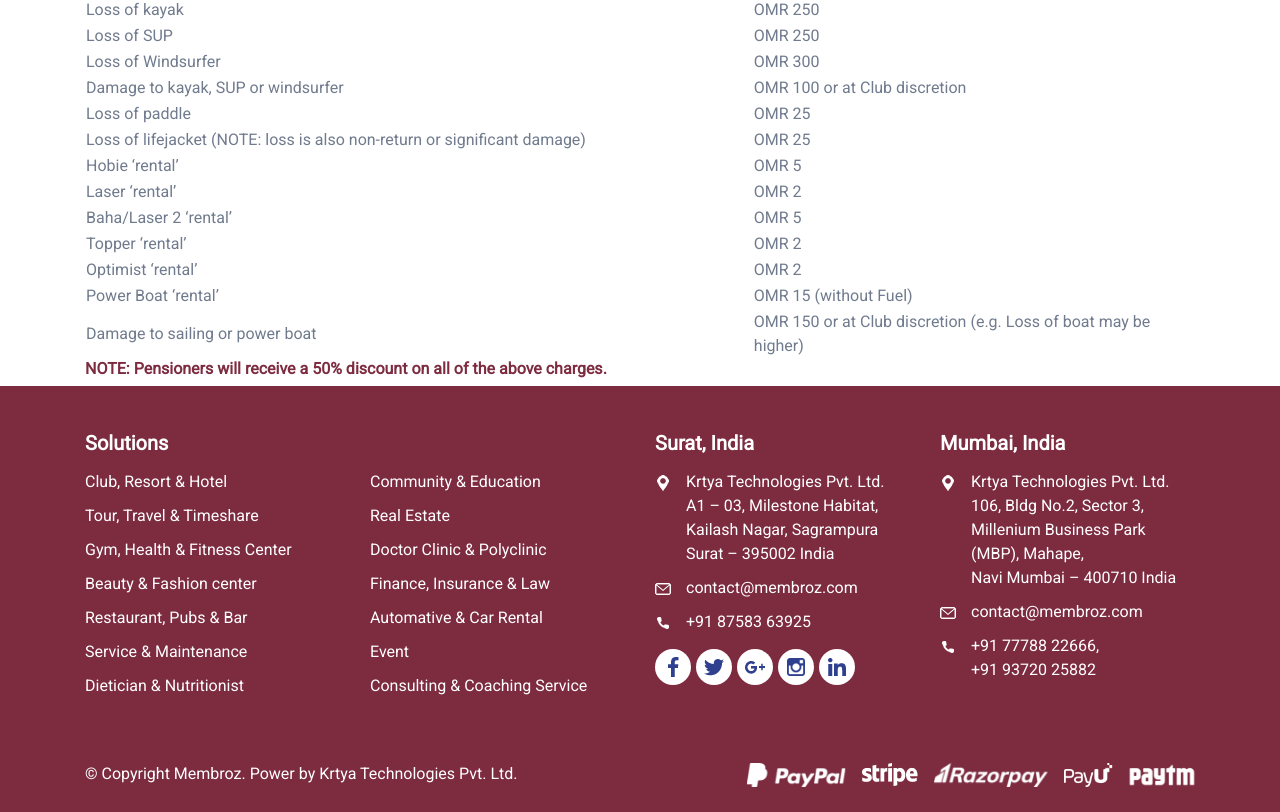
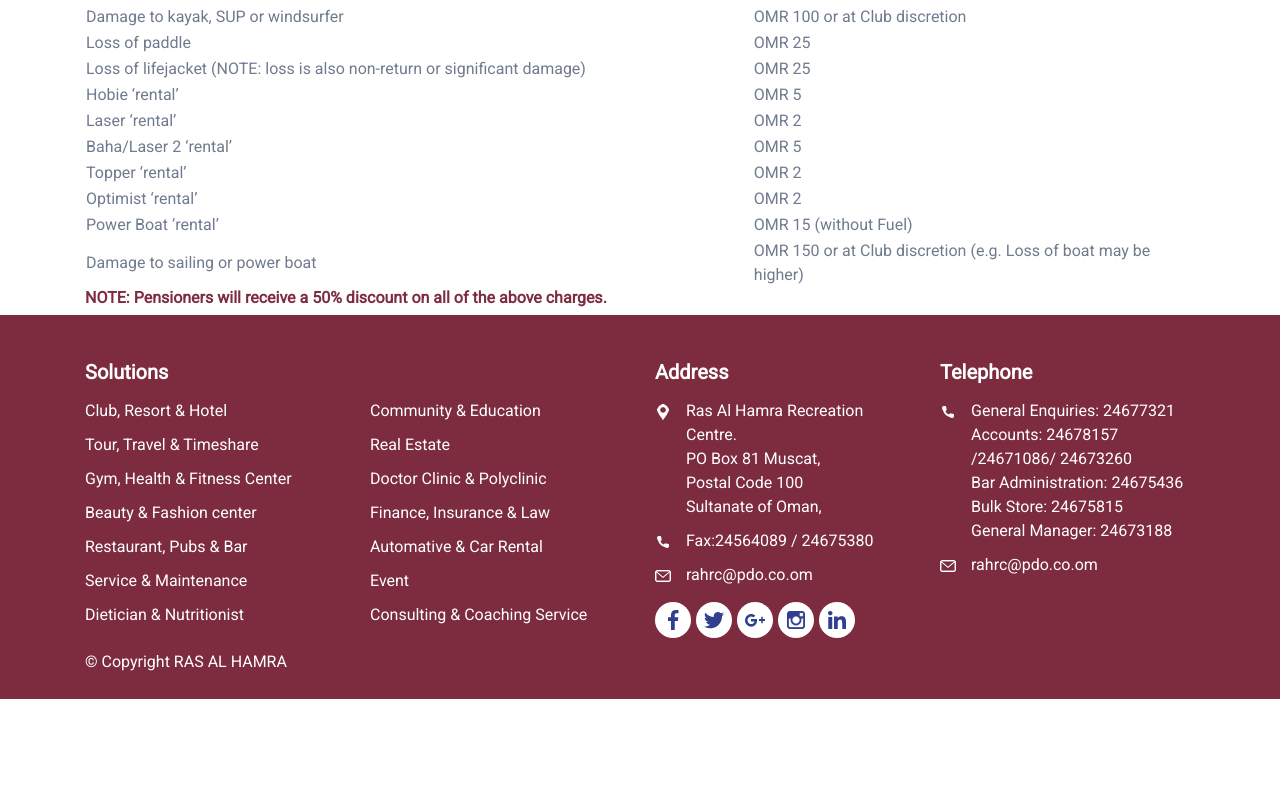
Before and after one commit to jariwbh/club-react, a React (Create React App) app: page /pricing in a window 1280 px wide. Shown: the part 647-1459 px from the top of the page. After the commit the page ends 1346 px from the top, so only its background shows below. Built offline with nearby package versions, Linux system fonts and the light colour scheme.

Commit message:
Update-Pages

```diff
--- a/src/Components/Footer.js
+++ b/src/Components/Footer.js
@@ -67,52 +67,46 @@ class Footer extends Component {
                                 </ul>
                             </div>
                             <div className="col-md-3">
-                                <h3 className="footer-head">Surat, India</h3>
+                                <h3 className="footer-head">Address</h3>
                                 <div className="faddres">
-                                    <p><i className="custom-map-marker-icon" ></i> Krtya Technologies Pvt. Ltd.<br />
-                                        A1 – 03, Milestone Habitat,<br />
-                                            Kailash Nagar, Sagrampura<br />
-                                                Surat – 395002 India</p>
-                                    <p><i className="custom-envelope-icon"></i> <a href="mailto:contact@membroz.com">contact@membroz.com</a></p>
-                                    <p><i className="custom-phone-icon"></i> <a href="tel:+918758363925">+91 87583 63925</a> </p>
+                                    <p><i className="custom-map-marker-icon" ></i>Ras Al Hamra Recreation Centre.<br />
+                                    PO Box 81 Muscat,<br />
+                                    Postal Code 100<br />
+                                    Sultanate of Oman,</p>
+                                    <p><i className="custom-phone-icon"></i> <a href="tel:+918758363925">Fax:24564089 / 24675380</a> </p>
+                                    <p><i className="custom-envelope-icon"></i> <a href="mailto:contact@membroz.com">rahrc@pdo.co.om</a></p>
                                 </div>
                                 <div className="social-icons-main mrt15">
-                                    <a href="https://www.facebook.com/Membroz.Managemembership/" className="social-link" target="_blank">
+                                    <a href="https://www.facebook.com/Ras-Al-Hamra-The-Club-342801119710857/" className="social-link" target="_blank">
                                         <i className="custom-facebook-icon"></i></a>
                                     <a href="https://twitter.com/membroz" className="social-link" target="_blank">
                                         <i className="custom-twitter-icon"></i></a>
                                     <a href="https://plus.google.com/u/0/111329599158279368554" className="social-link" target="_blank">
                                         <i className="custom-google-plus-icon"></i></a>
-                                    <a href="https://www.instagram.com/membroz.software/" className="social-link" target="_blank">
+                                    <a href="https://www.instagram.com/rahtheclub/" className="social-link" target="_blank">
                                         <i className="custom-instagram-icon"></i></a>
                                     <a href="https://www.linkedin.com/company/membroz-managemembership/" className="social-link" target="_blank">
                                         <i className="custom-linkedin-icon"></i></a> </div>
                             </div>
                             <div className="col-md-3">
-                                <h3 className="footer-head">Mumbai, India</h3>
+                                <h3 className="footer-head">Telephone</h3>
                                 <div className="faddres">
-                                    <p><i className="custom-map-marker-icon" ></i> Krtya Technologies Pvt. Ltd.<br />
-                                                    106, Bldg No.2, Sector 3,<br />
-                                                        Millenium Business Park (MBP),
-                                                            Mahape,<br />
-                                                            Navi Mumbai – 400710 India</p>
-                                    <p><i className="custom-envelope-icon"></i> <a href="mailto:contact@membroz.com">contact@membroz.com</a></p>
-                                    <p><i className="custom-phone-icon"></i> <a href="tel:+917778822666">+91 77788 22666</a>, <br />
-                                        <a href="tel:+919372025882">+91 93720 25882</a></p>
+                                    <p><i className="custom-phone-icon" ></i>
+                                    General Enquiries: 24677321<br />
+                                    Accounts: 24678157 /24671086/ 24673260<br />
+                                    Bar Administration: 24675436<br />
+                                    Bulk Store: 24675815<br/>
+                                    General Manager: 24673188
+                                    </p>
+                                    <p><i className="custom-envelope-icon"></i> <a href="mailto:contact@membroz.com">rahrc@pdo.co.om</a></p>
                                 </div>
                             </div>
                         </div>
-                        <div className="row mt-5">
+                        <div className="row mt-12 text-center text-xl-right">
                             <div className="col-xl-6 d-flex justify-content-center justify-content-xl-start order-2 order-xl-1">
-                                <div className="text-center text-xl-left">
-                                    © Copyright Membroz. Power by <a className="copy-link" href="http://www.krtya.com/" target="_blank">Krtya Technologies Pvt. Ltd.</a>
+                                <div className="text-center text-xl-right">
+                                    © Copyright RAS AL HAMRA
                                 </div>
-                            </div>
-                            <div className="col-xl-6 xs-lg-mrb30 d-flex justify-content-center justify-content-xl-end order-1 order-xl-2" >
-                                <div className="ie-dflex text-center text-xl-right">
-                                    <i className="custom-paypal-icon mr-3"></i><i className="custom-stripe-icon mr-3"></i><i className="custom-razorpay-icon mr-3"></i><i className="custom-payu-icon mr-3"></i><i className="custom-paytm-icon"></i>
-                                </div>
-
                             </div>
                         </div>
                     </div>
--- a/src/Components/Header.js
+++ b/src/Components/Header.js
@@ -145,7 +145,7 @@ function Header() {
                                             </div>
                                         </div>
                                     </li>
-                                    <li class="nav-item"><Link className="nav-link" to="/bookablevenues">Venues</Link></li>
+
                                     <li class="nav-item dropdown">
                                         <a class="nav-link dropdown-toggle" href="#" role="button" data-toggle="dropdown" aria-haspopup="true" aria-expanded="false"> Resources </a>
                                         <div class="dropdown-menu dropdown-menu-center membroz-megamenu animate slideIn" >
@@ -197,12 +197,13 @@ function Header() {
                                             </div>
                                         </div>
                                     </li>
+                                    <li class="nav-item"><Link className="nav-link" to="/bookablevenues">Venues</Link></li>
                                     <li class="nav-item"><Link className="nav-link" to="/pricing">Pricing</Link></li>
                                     <li class="nav-item dropdown"> <a class="nav-link dropdown-toggle" href="#" role="button" data-toggle="dropdown" aria-haspopup="true" aria-expanded="false"> Support </a>
                                         <div class="dropdown-menu animate slideIn" >
                                             <Link className="dropdown-item" to="/aboutus">About Us</Link>
                                             <Link className="dropdown-item" to="/organisation">Organisation</Link>
-                                            <Link className="dropdown-item" to="/ourTeam">Our Team</Link>
+                                            {/* <Link className="dropdown-item" to="/ourTeam">Our Team</Link> */}
                                             <Link className="dropdown-item" to="/contactus">Contact Us</Link>
                                             {/* <Link className="dropdown-item" to="/channelpartner">Channel Partner</Link> */}
                                             <Link className="dropdown-item" to="/gallery">Gallery</Link>
--- a/src/Pages/BookableVenues.js
+++ b/src/Pages/BookableVenues.js
@@ -9,7 +9,6 @@ export default function BookableVenues() {
                 <div class="container">
                     <div class="row">
                         <div class="col-12 text-center">
-                            <h2 class="mrb30">Bookable Venues</h2>
                             <h2 class="mrb30">Bookable Venues</h2>
                         </div>
                     </div>
@@ -35,7 +34,7 @@ export default function BookableVenues() {
             <Cards />
             <section class="common-block pb-0">
                 <div class="container">
-                    <div >
+                <div >
                         <h5>Pre-Requisites</h5>
                         <p> Kindly fill in the below details and send them back to us.</p>
                         <ol>
--- a/src/Pages/Default.js
+++ b/src/Pages/Default.js
@@ -4,11 +4,9 @@ import Home from './home'
 import BookableVenues from "./BookableVenues"
 import Pricing from "./Pricing"
 import AboutUs from "./Support/AboutUs"
-import ChannelPartner from "./Support/ChannelPartner"
 import ContactUs from "./Support/ContactUs"
 import Gallery from "./Support/Gallery"
 import Organisation from "./Support/Organisation"
-import OurTeam from "./Support/OurTeam"
 import Login from "./Login"
 import FAQs from "./FAQs"
 import Blog from "./Blog"
@@ -23,11 +21,9 @@ class Default extends Component {
                 <Route exact path="/bookablevenues" component={BookableVenues} />
                 <Route exact path="/pricing" component={Pricing} />
                 <Route exact path="/aboutus" component={AboutUs} />
-                <Route exact path="/channelpartner" component={ChannelPartner} />
                 <Route exact path="/contactus" component={ContactUs} />
                 <Route exact path="/gallery" component={Gallery} />
                 <Route exact path="/organisation" component={Organisation} />
-                <Route exact path="/ourTeam" component={OurTeam} />
                 <Route exact path="/blogs" component={Blog} />
                 <Route exact path="/faqs" component={FAQs} />
                 <Route exact path="/login" component={Login} />
--- a/src/Pages/Pricing.js
+++ b/src/Pages/Pricing.js
@@ -7,7 +7,6 @@ export default function Pricing() {
                 <div class="container">
                     <div class="row">
                         <div class="col-12 text-center">
-                            <h2 class="mrb30">Club Activity Charges</h2>
                             <h2 class="mrb30">Club Activity Charges</h2>
                         </div>
                     </div>
```
